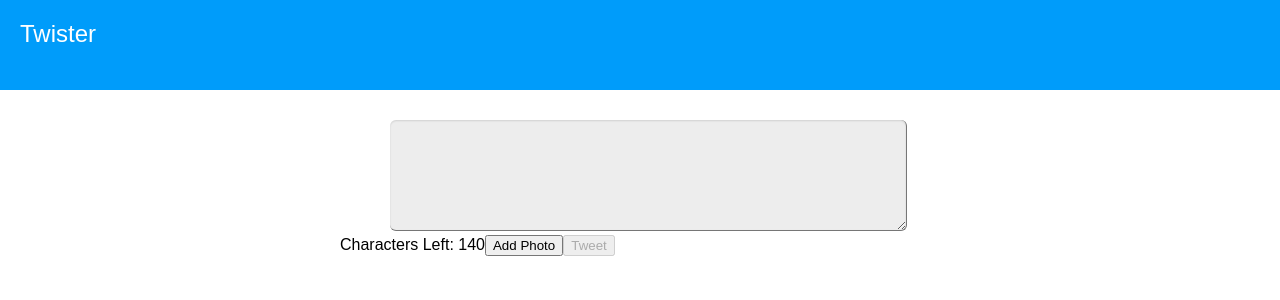
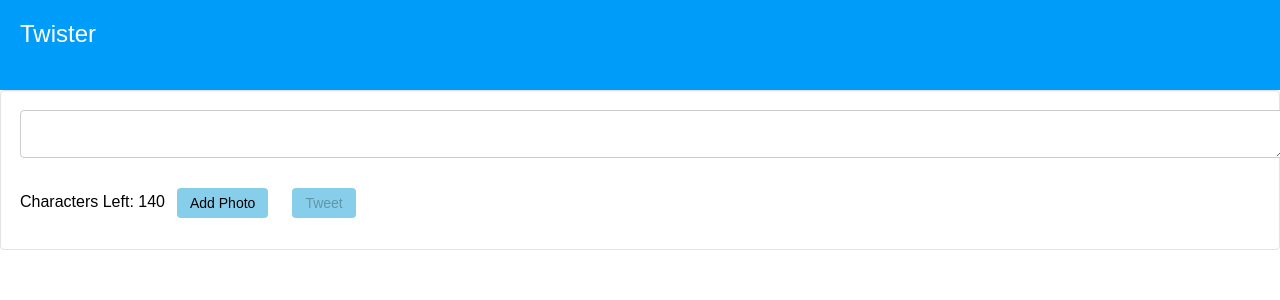
Before and after one commit to awesome-graphql-space/react-graphql, a React (Create React App) app: page /tweet in a window 1280 px wide. Shown: the top 300 px of the page. Built offline with nearby package versions, Linux system fonts and the light colour scheme.

Commit message:
add text area

```diff
--- a/src/components/Tweet.js
+++ b/src/components/Tweet.js
@@ -2,32 +2,43 @@ import React, { Component } from 'react';
 import styled from 'styled-components';
 import Header from './Header'
 
+const Button = styled.button`
+  display: inline-block;
+  background:#87ceeb;
+  padding: 6px 12px;
+  margin: 12px;
+  font-size: 14px;
+  font-weight: 400;
+  text-align: center;
+  white-space: nowrap;
+  vertical-align: middle;
+  cursor: pointer;
+  border: 1px solid transparent;
+  border-radius: 4px;
+`
 const Section = styled.section`
-  width: 600px;
-  margin: 20px auto;
+  min-height: 20px;
+  padding: 19px;
+  margin-bottom: 20px;
+  background-color: #f5f5f5;
+  border: 1px solid #e3e3e3;
+  border-radius: 4px;
+  -webkit-box-shadow: inset 0 1px 1px rgba(0,0,0,.05);
+  box-shadow: inset 0 1px 1px rgba(0,0,0,.05);
+  background-color: white;
 `
 const TextArea = styled.textarea`
-  margin-top: 10px;
-  margin-left: 50px;
-  width: 500px;
-  height: 100px;
-  -moz-border-bottom-colors: none;
-  -moz-border-left-colors: none;
-  -moz-border-right-colors: none;
-  -moz-border-top-colors: none;
-  background: none repeat scroll 0 0 rgba(0, 0, 0, 0.07);
-  border-color: -moz-use-text-color #FFFFFF #FFFFFF -moz-use-text-color;
-  border-image: none;
-  border-radius: 6px 6px 6px 6px;
-  border-style: none solid solid none;
-  border-width: medium 1px 1px medium;
-  box-shadow: 0 1px 2px rgba(0, 0, 0, 0.12) inset;
-  color: #555555;
-  font-family: "Helvetica Neue",Helvetica,Arial,sans-serif;
-  font-size: 1em;
-  line-height: 1.4em;
-  padding: 5px 8px;
-  transition: background-color 0.2s ease 0s;
+  display: block;
+  width: 100%;
+  height: 34px;
+  padding: 6px 12px;
+  font-size: 14px;
+  line-height: 1.42857143;
+  color: #555;
+  background-color: #fff;
+  background-image: none;
+  border: 1px solid #ccc;
+  border-radius: 4px;
 `
 
 class Tweet extends React.Component {
@@ -97,8 +108,8 @@ addPhoto(e) {
           <TextArea onChange={this.handleChange.bind(this)} ></TextArea>
           <br/>
 					<span>Characters Left:  {this.remainingChar()}</span>
-					<button onClick={this.addPhoto.bind(this)} >{this.state.addPhotoStatus ? '✓ Photo Added' : 'Add Photo'}</button>
-          <button disabled={this.remainingChar() === 140 || this.remainingChar() < 0}>Tweet</button>
+					<Button onClick={this.addPhoto.bind(this)} >{this.state.addPhotoStatus ? '✓ Photo Added' : 'Add Photo'}</Button>
+          <Button disabled={this.remainingChar() === 140 || this.remainingChar() < 0}>Tweet</Button>
         </div>
        </Section>
        </div>
```
